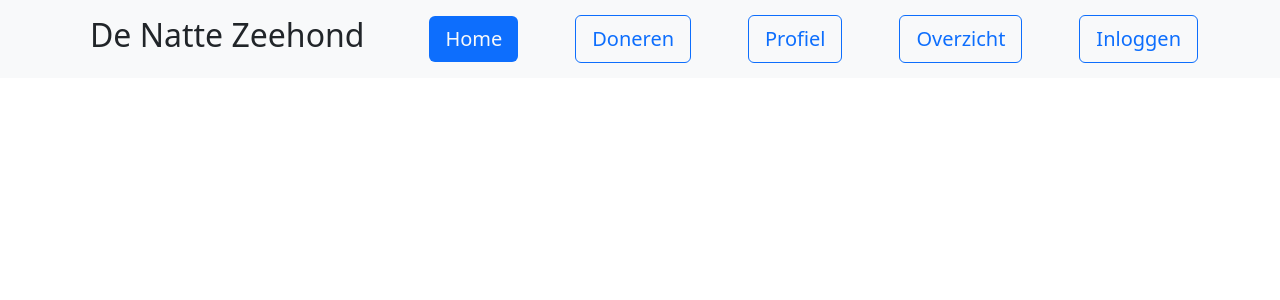
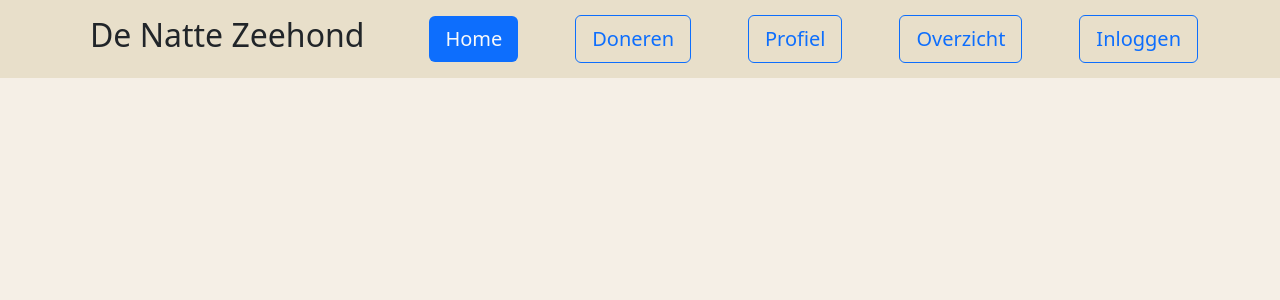
Before and after one commit to EvanGits/DeNatteZeehond, a PHP site: page /DeNatteZeehond/ in a window 1280 px wide. Shown: the top 300 px of the page. Run offline with PHP 8.4, Linux system fonts and the light colour scheme.

Commit message:
donatie pagina

```diff
--- a/classes/Customer.php
+++ b/classes/Customer.php
@@ -63,7 +63,7 @@ class customer
     public static function getSpecificId(int $id): ?Customer
     {
         $params = array(":id" => $id);
-        $sth = DBConn::PDO()->prepare("SELECT `name`, `email`, `phone`, `password`, `donation`, `customer_status_id` FROM `id` = :id LIMIT 1;");
+        $sth = DBConn::PDO()->prepare("SELECT `name`, `email`, `phone`, `password`, `donation`, `customer_status_id` FROM `customer` = :id LIMIT 1;");
         $sth->execute($params);
 
         if ($row = $sth->fetch()) {
@@ -72,7 +72,5 @@ class customer
             return null;
         }
     }
-
-
 }
 ?>
--- a/index.php
+++ b/index.php
@@ -23,18 +23,20 @@ session_start();
 
     <head>
         <!-- bootstrap en eventueel eigen css -->
-    <link rel="stylesheet" href="style.css">
     <link href="https://cdn.jsdelivr.net/npm/bootstrap@5.2.3/dist/css/bootstrap.min.css" rel="stylesheet" integrity="sha384-rbsA2VBKQhggwzxH7pPCaAqO46MgnOM80zW1RWuH61DGLwZJEdK2Kadq2F9CUG65" crossorigin="anonymous">
     <script src="https://cdn.jsdelivr.net/npm/bootstrap@5.2.3/dist/js/bootstrap.bundle.min.js" integrity="sha384-kenU1KFdBIe4zVF0s0G1M5b4hcpxyD9F7jL+jjXkk+Q2h455rYXK/7HAuoJl+0I4" crossorigin="anonymous"></script>
     <script src="https://code.jquery.com/jquery-3.3.1.slim.min.js" integrity="sha384-q8i/X+965DzO0rT7abK41JStQIAqVgRVzpbzo5smXKp4YfRvH+8abtTE1Pi6jizo" crossorigin="anonymous"></script>
     <script src="https://cdn.jsdelivr.net/npm/popper.js@1.14.7/dist/umd/popper.min.js" integrity="sha384-UO2eT0CpHqdSJQ6hJty5KVphtPhzWj9WO1clHTMGa3JDZwrnQq4sF86dIHNDz0W1" crossorigin="anonymous"></script>
     <script src="https://cdn.jsdelivr.net/npm/bootstrap@4.3.1/dist/js/bootstrap.min.js" integrity="sha384-JjSmVgyd0p3pXB1rRibZUAYoIIy6OrQ6VrjIEaFf/nJGzIxFDsf4x0xIM+B07jRM" crossorigin="anonymous"></script>
+    <link rel="stylesheet" href="style.css">
         <!-- icon -->
         <?php $page = Pages::getHeader(); ?>
         <?php if ($page == "home" || $page == "") : ?>
             <link rel="icon" href="images/seal.png">
+            <link rel="stylesheet" href="style.css">
         <?php else : ?>
             <link rel="icon" href="../images/seal.png">
+            <link rel="stylesheet" href="../style.css">
         <?php endif; ?>
 
         <title>DeNatteZeehond</title>
--- a/required/header.php
+++ b/required/header.php
@@ -1,5 +1,5 @@
 <!-- user check and navbar button check-->
-<nav class="navbar bg-light navbar-expand-md navbar-light">
+<nav class="navbar navbar-expand-md navbar-light">
     <div class="container">
 
         <a style="text-decoration:none;" href="<?=ROOT?>">
--- a/style.css
+++ b/style.css
@@ -0,0 +1,9 @@
+nav{
+    background-color: #E8DFCA;
+}
+body{
+    background-color: #F5EFE6;
+}
+.primary-box-color{
+    background-color: #AEBDCA;
+}
```
Also changed, not shown: pages/donation.php (added, +27 -0 lines).
